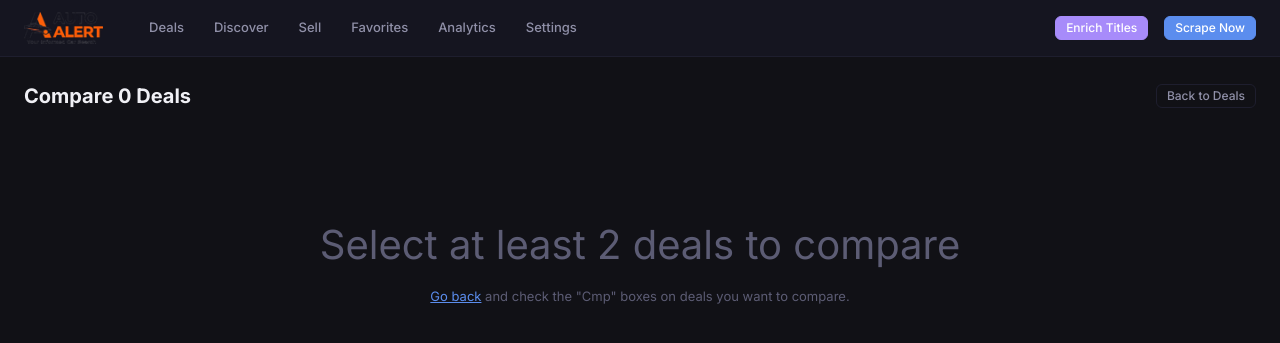
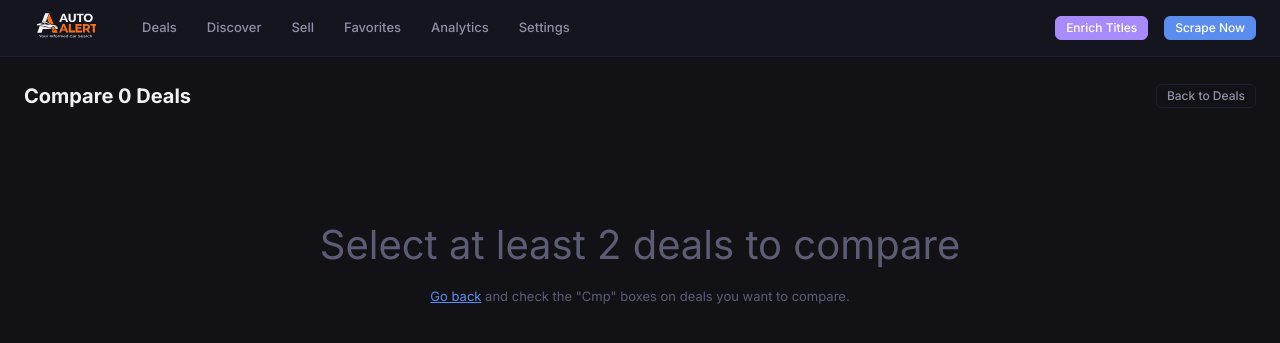
Before and after one commit to SnoopLawg/FBMarketCarScraper, a Flask app: page /compare in a window 1280 px wide. Shown: the top 343 px of the page. Run offline with Flask 3, Linux system fonts and the light colour scheme.

Commit message:
SVG logo and favicon, fix mobile toolbar overflow
- SVG logo with cropped viewBox for proper sizing (48px navbar)
- SVG favicon with PNG fallback
- Mobile toolbar: hide dropdowns behind Filters button
- Fix horizontal overflow on mobile toolbar

Co-Authored-By: Claude Opus 4.6 (1M context) <noreply@anthropic.com>

```diff
--- a/templates/base.html
+++ b/templates/base.html
@@ -7,6 +7,7 @@
     <meta name="apple-mobile-web-app-status-bar-style" content="black-translucent">
     <meta name="theme-color" content="#111116">
     <title>{% block title %}AutoAlert{% endblock %}</title>
+    <link rel="icon" type="image/svg+xml" href="/static/favicon.svg">
     <link rel="icon" type="image/png" href="/static/favicon.png">
     <link rel="preconnect" href="https://fonts.googleapis.com">
     <link rel="preconnect" href="https://fonts.gstatic.com" crossorigin>
@@ -20,7 +21,7 @@
 <body>
     <nav class="topnav">
         <div class="topnav-inner">
-            <a href="/" class="topnav-brand"><img src="/static/logo.png" alt="AutoAlert" style="height:32px;vertical-align:middle"></a>
+            <a href="/" class="topnav-brand"><img src="/static/logo.svg" alt="AutoAlert" style="height:48px;vertical-align:middle"></a>
             <div class="topnav-links">
                 <a href="/" class="topnav-link {% block nav_deals %}{% endblock %}">Deals</a>
                 <a href="/discover" class="topnav-link {% block nav_discover %}{% endblock %}">Discover</a>
```
Also changed, not shown: static/favicon.png, static/favicon.svg (added), static/logo-icon.png, static/logo.png, static/logo.svg (added).
